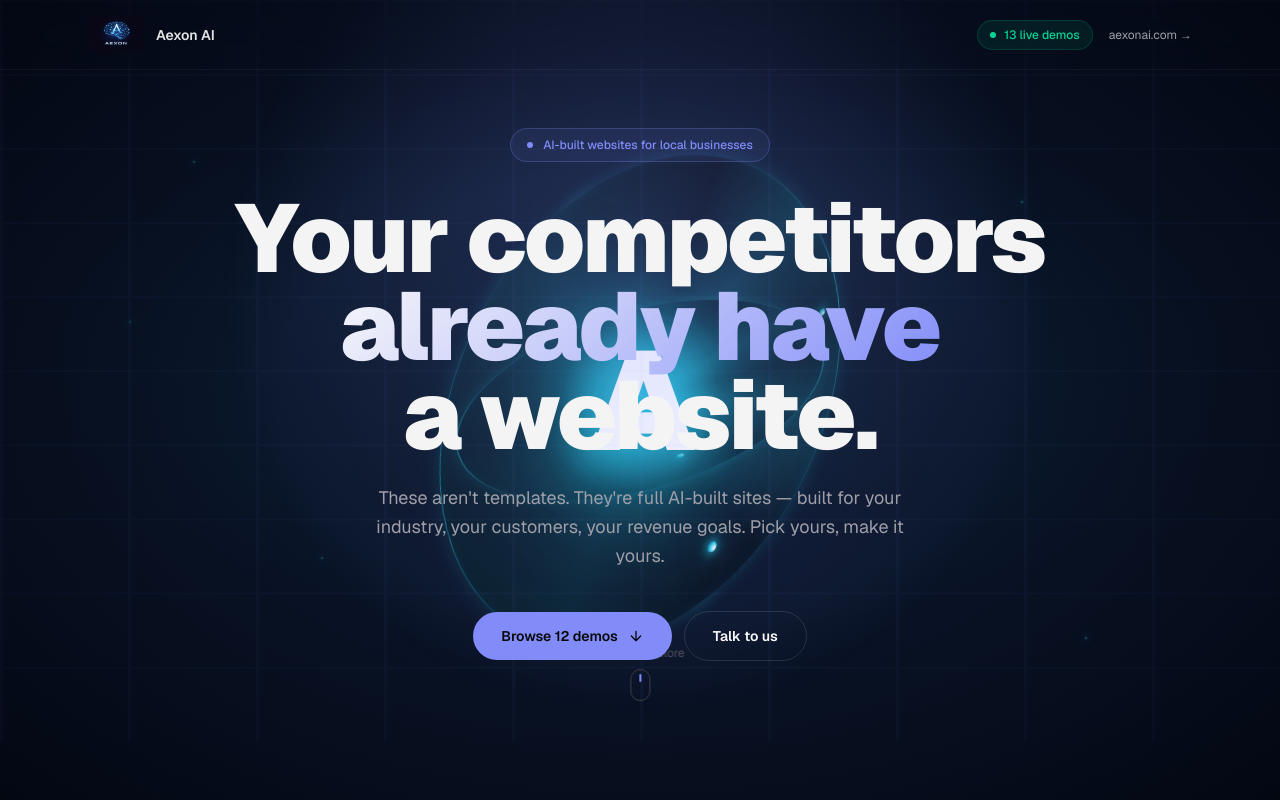
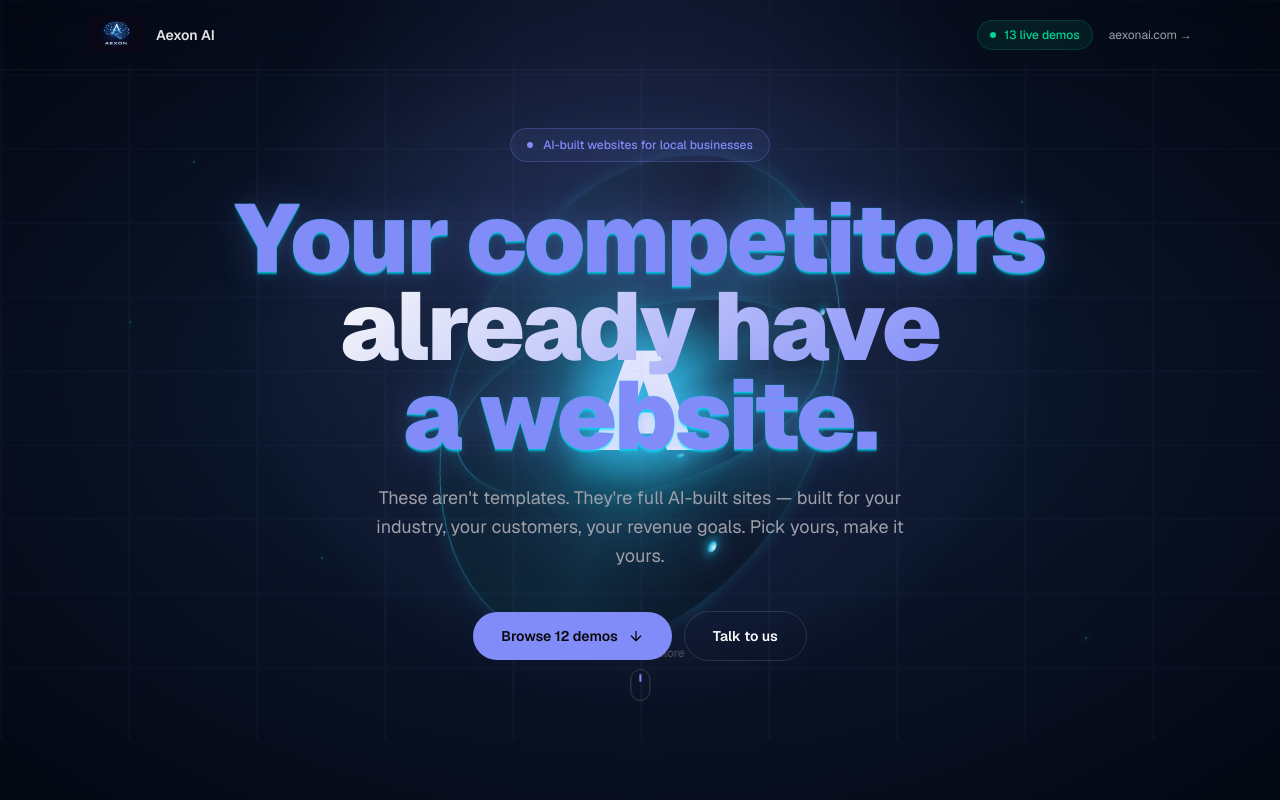
Before and after one commit to AEXON-AI-AGENCY/demo-staged-website-factory, a Next.js app: page / in a window 1280 px wide. Shown: the top 800 px of the page. Built offline with nearby package versions, Linux system fonts and the light colour scheme.

Commit message:
3D text depth on headline + Talk to us → aexonai.com/#consultation

```diff
--- a/app/globals.css
+++ b/app/globals.css
@@ -137,12 +137,29 @@ body {
   }
 }
 
+/* 3D cyan text — stands apart from orbital A letter */
+.text-3d {
+  color: var(--color-accent);
+  text-shadow:
+    0 1px 0 rgba(0, 229, 255, 0.4),
+    0 2px 0 rgba(0, 229, 255, 0.3),
+    0 3px 0 rgba(0, 229, 255, 0.2),
+    0 4px 8px rgba(0, 229, 255, 0.15),
+    0 0 40px rgba(129, 140, 248, 0.25);
+  -webkit-text-stroke: 0.5px rgba(0, 229, 255, 0.35);
+}
+
 /* Gradient text utility */
 .gradient-text {
   background: linear-gradient(135deg, var(--color-text) 0%, var(--color-accent) 100%);
   -webkit-background-clip: text;
   -webkit-text-fill-color: transparent;
   background-clip: text;
+}
+
+/* Headline line — add subtle top shadow for depth separation from orbital bg */
+.headline-line {
+  display: block;
 }
 
 /* Card hover glow */
--- a/app/page.tsx
+++ b/app/page.tsx
@@ -223,11 +223,11 @@ export default function Home() {
 
           {/* Headline — manifesto large type */}
           <h1 className="animate-fade-up animate-delay-200 text-5xl sm:text-6xl md:text-7xl lg:text-8xl font-black tracking-tight leading-[0.92] mb-6 text-zinc-100">
-            Your competitors
+            <span className="text-3d">Your competitors</span>
             <br />
             <span className="gradient-text">already have</span>
             <br />
-            a website.
+            <span className="text-3d">a website.</span>
           </h1>
 
           {/* Lede */}
@@ -249,7 +249,7 @@ export default function Home() {
               </svg>
             </a>
             <a
-              href="https://aexonai.com"
+              href="https://aexonai.com/#consultation"
               target="_blank"
               rel="noopener noreferrer"
               className="w-full sm:w-auto inline-flex items-center justify-center gap-2 px-7 py-3.5 rounded-full text-sm font-semibold border transition-all duration-200 hover:bg-zinc-800/50"
```
